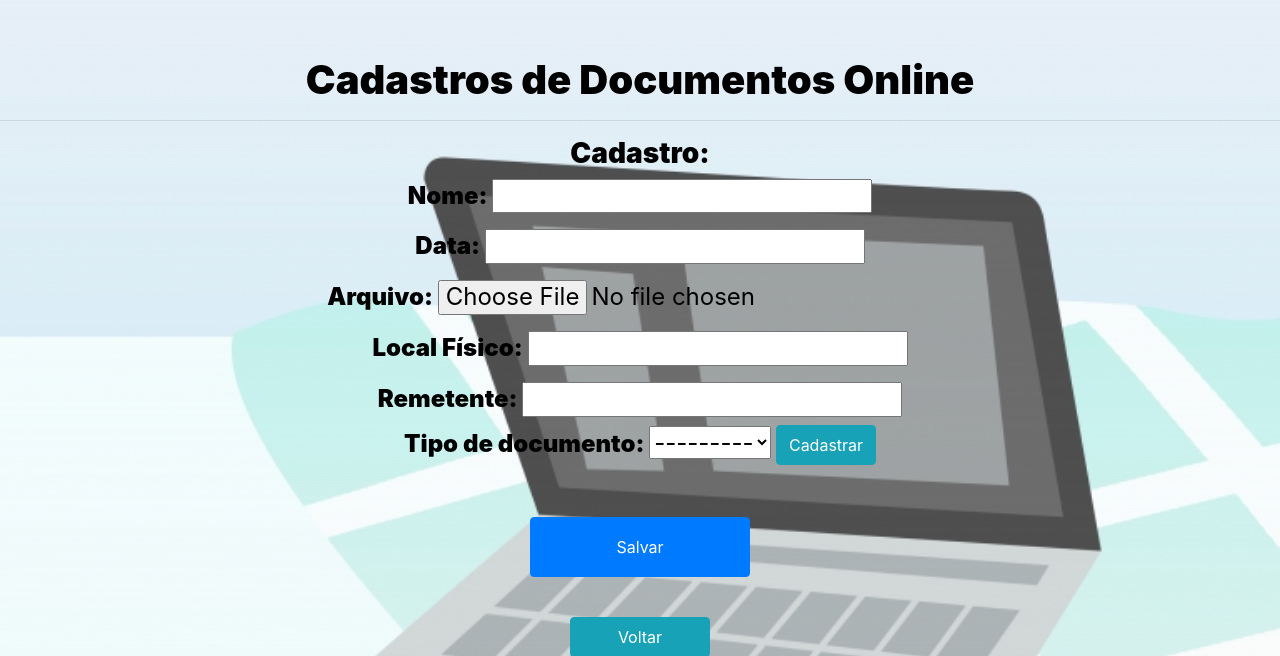
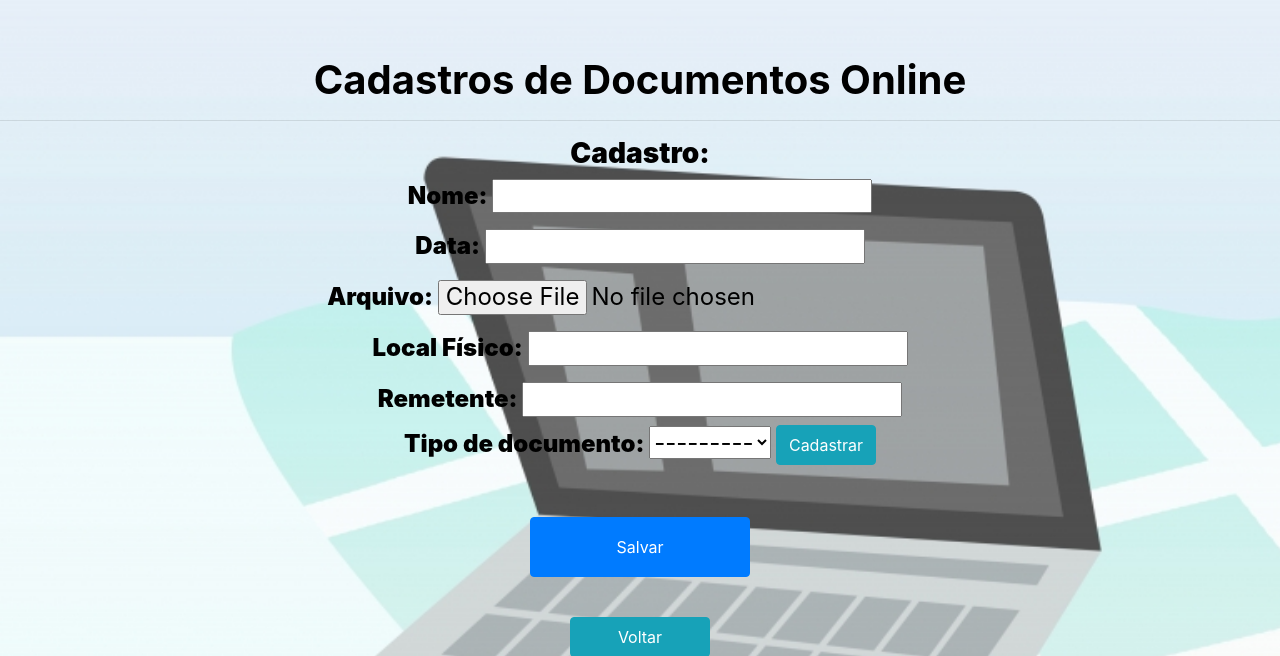
Before and after one commit to brunogomesifrn/pi19upload, a Django app: page /cadastro/ in a window 1280 px wide. Shown: the top 656 px of the page. Run offline with Django 3.2, Linux system fonts and the light colour scheme; data that the repository does not hold is empty; some libraries are stand-ins or nearby versions.

Commit message:
atualizei

```diff
--- a/core/static/css/modern-business.css
+++ b/core/static/css/modern-business.css
@@ -29,5 +29,10 @@ body {
 
 .corr{
   color: black;
-  font-weight: bolder
+  font-weight: bolder;
 }
+.titulo{
+  color: black;
+  font-weight: bold;
+
+}
--- a/core/templates/doc_cadastro.html
+++ b/core/templates/doc_cadastro.html
@@ -28,7 +28,7 @@
   <div class="container">
 
     <!-- Page Heading/Breadcrumbs -->
-    <h1 class="corr">Cadastros de Documentos Online</h1>
+    <h1 class="titulo">Cadastros de Documentos Online</h1>
 
    <hr />
 
```
